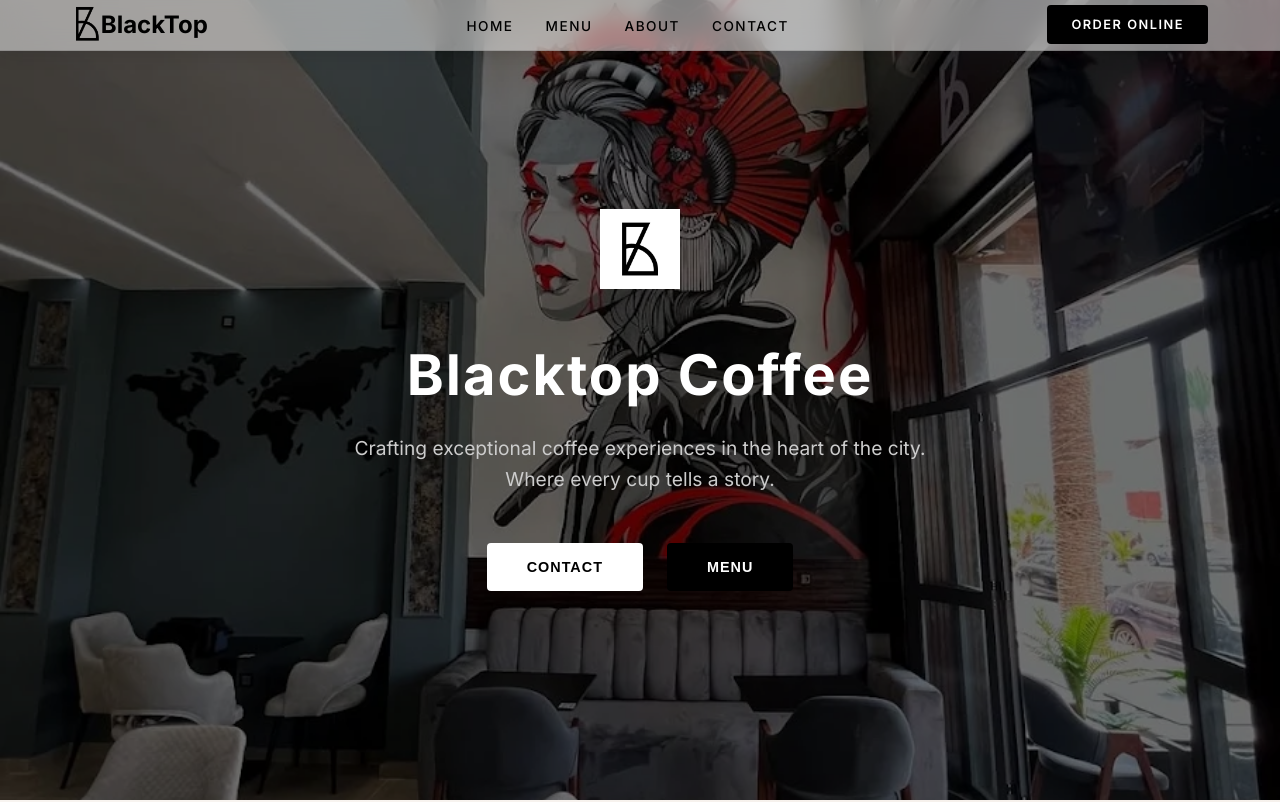
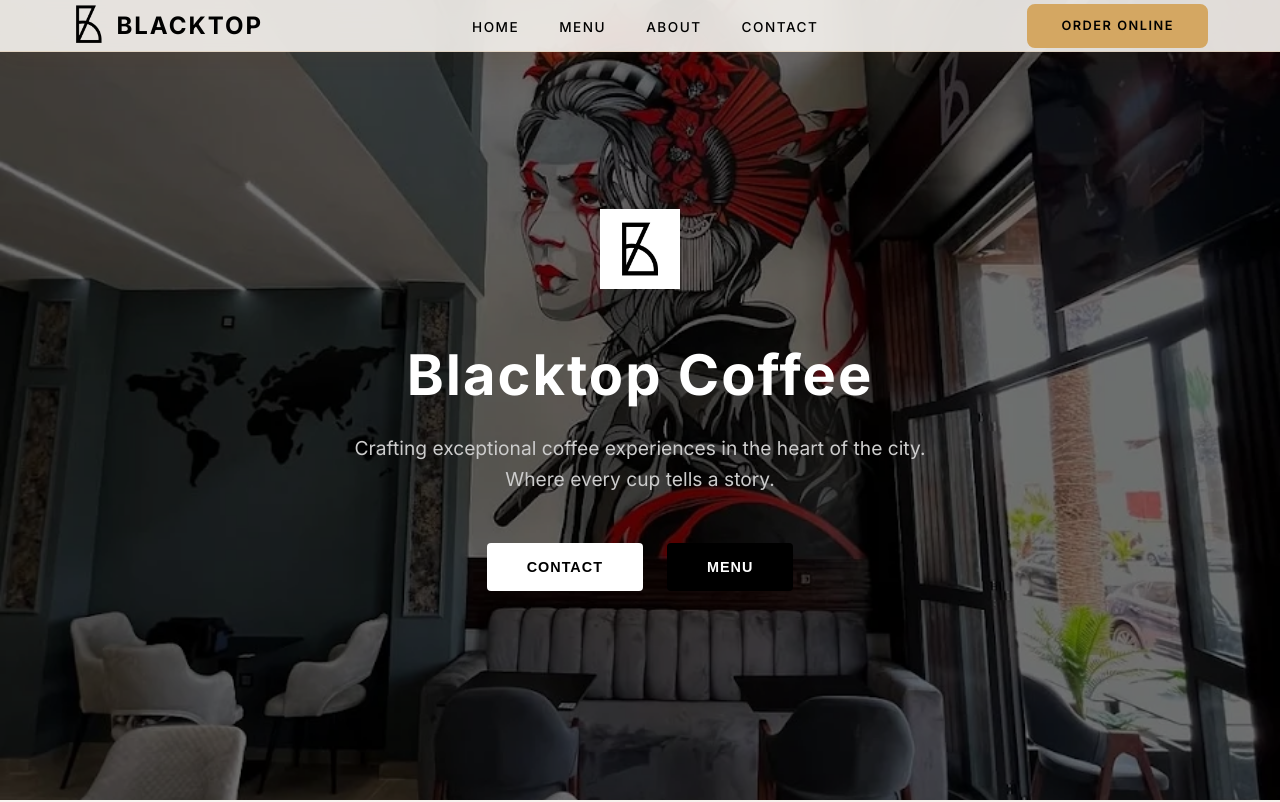
Before and after one commit to hddgpp/blackTopCaffe, a React (Vite) app in the folder black-top/: page / in a window 1280 px wide. Shown: the top 802 px of the page. Built offline with nearby package versions, Linux system fonts and the light colour scheme; no server answers.

Commit message:
improving the Navbar.css

```diff
--- a/black-top/src/components/Navbar/Navbar.css
+++ b/black-top/src/components/Navbar/Navbar.css
@@ -1,15 +1,16 @@
 .navbar {
-  background-color: rgb(255, 255, 255, 0.5);
-  backdrop-filter: blur(10px);
-  -webkit-backdrop-filter: blur(10px);
-  padding: 0.3rem 0;
+  background-color: rgba(248, 244, 240, 0.9);
+  backdrop-filter: blur(15px);
+  -webkit-backdrop-filter: blur(15px);
+  padding: 0.2rem 0;
   position: fixed;
   width: 100%;
   top: 0;
   z-index: 1000;
-  box-shadow: 0 2px 20px rgba(0, 0, 0, 0.1);
-  border-bottom: 1px solid rgba(0, 0, 0, 0.1);
+  box-shadow: 0 2px 30px rgba(139, 69, 19, 0.1);
+  border-bottom: 1px solid rgba(212, 167, 98, 0.2);
   font-family: 'Inter', -apple-system, BlinkMacSystemFont, 'Segoe UI', sans-serif;
+  transition: all 0.3s ease;
 }
 
 .nav-container {
@@ -24,18 +25,34 @@
 .nav-logo {
   display: flex;
   align-items: center;
+  gap: 0.75rem;
 }
 
 .logo-image {
-  height: 40px;
+  height: 45px;
   width: auto;
+  transition: transform 0.3s ease;
+}
+
+.logo-image:hover {
+  transform: translateY(-1px);
+}
+
+.nav-logo h2 {
+  color: #000000;
+  font-size: 1.5rem;
+  font-weight: 700;
+  letter-spacing: 2px;
+  text-transform: uppercase;
+  font-family: 'Inter', sans-serif;
+  margin: 0;
 }
 
 .logo-fallback {
-  color: #ffffff;
+  color: #000000;
   font-size: 1.5rem;
-  font-weight: 700; /* Bolder for logo */
-  letter-spacing: 3px; /* More spacing for modern look */
+  font-weight: 700;
+  letter-spacing: 2px;
   text-transform: uppercase;
   display: none;
   font-family: 'Inter', sans-serif;
@@ -48,7 +65,7 @@
 .nav-menu {
   display: flex;
   list-style: none;
-  gap: 2rem;
+  gap: 2.5rem;
   margin: 0;
   padding: 0;
 }
@@ -56,43 +73,72 @@
 .nav-link {
   color: #000000;
   text-decoration: none;
-  font-weight: 500; /* Medium weight for links */
-  transition: color 0.3s ease;
+  font-weight: 500;
+  transition: all 0.3s ease;
   text-transform: uppercase;
-  letter-spacing: 1.5px; /* Increased spacing */
-  font-size: 0.85rem; /* Slightly smaller for elegance */
+  letter-spacing: 1.5px;
+  font-size: 0.85rem;
   font-family: 'Inter', sans-serif;
+  padding: 0.5rem 0;
+  position: relative;
 }
 
 .nav-link:hover {
-  color: #666666;
+  color: #d4a762;
+}
+
+.nav-link::after {
+  content: '';
+  position: absolute;
+  bottom: 0;
+  left: 0;
+  width: 0;
+  height: 2px;
+  background-color: #d4a762;
+  transition: width 0.3s ease;
+}
+
+.nav-link:hover::after {
+  width: 100%;
 }
 
 .cta-button {
-  background-color: #000000;
-  color: #ffffff;
-  border: none;
-  padding: 0.75rem 1.5rem;
-  border-radius: 4px;
-  font-weight: 600; /* Semi-bold */
+  background-color: #d4a762;
+  color: #000000;
+  border: 2px solid #d4a762;
+  padding: 0.75rem 2rem;
+  border-radius: 8px;
+  font-weight: 600;
   cursor: pointer;
   transition: all 0.3s ease;
   text-transform: uppercase;
   letter-spacing: 1.5px;
   font-size: 0.8rem;
   font-family: 'Inter', sans-serif;
+  min-height: 44px;
 }
 
 .cta-button:hover {
-  background-color: #3333;
-  transform: translateY(-1px);
+  background-color: transparent;
+  color: #d4a762;
+  transform: translateY(-2px);
+  box-shadow: 0 4px 15px rgba(212, 167, 98, 0.3);
 }
 
-/* Mobile Styles */
+/* Mobile Toggle Styles */
 .nav-toggle {
   display: none;
   flex-direction: column;
   cursor: pointer;
+  background: none;
+  border: none;
+  padding: 0.5rem;
+  min-height: 44px;
+  min-width: 44px;
+  justify-content: center;
+  align-items: center;
+  position: relative;
+  z-index: 1001;
 }
 
 .bar {
@@ -100,29 +146,99 @@
   height: 2px;
   background-color: #000000;
   margin: 3px 0;
-  transition: 0.3s;
+  transition: all 0.3s cubic-bezier(0.68, -0.55, 0.265, 1.55);
+  border-radius: 2px;
+  transform-origin: center;
 }
 
-/* Mobile Responsive */
+/* Enhanced Hamburger to X Animation */
+.nav-toggle.active .bar:nth-child(1) {
+  transform: rotate(45deg) translate(6px, 6px);
+  background-color: #d4a762;
+}
+
+.nav-toggle.active .bar:nth-child(2) {
+  opacity: 0;
+  transform: scaleX(0);
+}
+
+.nav-toggle.active .bar:nth-child(3) {
+  transform: rotate(-45deg) translate(6px, -6px);
+  background-color: #d4a762;
+}
+
+/* Enhanced Mobile Responsive Design */
 @media screen and (max-width: 768px) {
+  .navbar {
+    padding: 0.4rem 0;
+  }
+
+  .nav-container {
+    padding: 0 1.5rem;
+    position: relative;
+  }
+
+  .nav-logo {
+    gap: 0.5rem;
+  }
+
+  .nav-logo h2 {
+    font-size: 1.3rem;
+    letter-spacing: 1.5px;
+  }
+
+  .logo-image {
+    height: 38px;
+  }
+
   .nav-menu {
     position: fixed;
     left: -100%;
-    top: 70px;
+    top: 100%;
     flex-direction: column;
-    background-color: rgba(255, 255, 255, 0.95);
-    backdrop-filter: blur(10px);
-    -webkit-backdrop-filter: blur(10px);
+    background-color: rgba(248, 244, 240, 0.98);
+    backdrop-filter: blur(20px);
+    -webkit-backdrop-filter: blur(20px);
     width: 100%;
+    height: calc(100vh - 100%);
     text-align: center;
-    transition: 0.3s;
-    box-shadow: 0 10px 27px rgba(0, 0, 0, 0.1);
+    transition: 0.3s ease;
+    box-shadow: 0 10px 30px rgba(139, 69, 19, 0.1);
     padding: 2rem 0;
-    gap: 1.5rem;
+    gap: 0;
+    border-top: 1px solid rgba(212, 167, 98, 0.2);
+    margin: 0;
+    overflow-y: auto;
   }
 
   .nav-menu.active {
     left: 0;
+  }
+
+  .nav-item {
+    width: 100%;
+    border-bottom: 1px solid rgba(212, 167, 98, 0.1);
+  }
+
+  .nav-item:last-child {
+    border-bottom: none;
+  }
+
+  .nav-link {
+    font-size: 1.1rem;
+    padding: 1.25rem 0;
+    display: block;
+    width: 100%;
+    font-weight: 600;
+    letter-spacing: 2px;
+    min-height: 60px;
+    display: flex;
+    align-items: center;
+    justify-content: center;
+  }
+
+  .nav-link::after {
+    display: none;
   }
 
   .nav-toggle {
@@ -133,7 +249,85 @@
     display: none;
   }
 
+  /* Show CTA button in mobile menu */
+  .nav-cta-mobile {
+    display: none;
+  }
+
+  .nav-menu.active ~ .nav-cta-mobile {
+    display: block;
+    position: fixed;
+    bottom: 2rem;
+    left: 50%;
+    transform: translateX(-50%);
+    width: 90%;
+    max-width: 300px;
+    z-index: 1002;
+  }
+
+  .nav-menu.active ~ .nav-cta-mobile .cta-button {
+    width: 100%;
+    font-size: 1rem;
+    padding: 1.25rem 2rem;
+    min-height: 54px;
+  }
+}
+
+/* Small mobile optimization */
+@media screen and (max-width: 480px) {
+  .nav-container {
+    padding: 0 1rem;
+  }
+
   .logo-image {
     height: 35px;
   }
+
+  .nav-logo h2 {
+    font-size: 1.2rem;
+    letter-spacing: 1px;
+  }
+
+  .nav-menu {
+    top: 100%;
+    height: calc(100vh - 100%);
+    padding: 1.5rem 0;
+  }
+
+  .nav-link {
+    font-size: 1rem;
+    padding: 1.1rem 0;
+    min-height: 55px;
+  }
+
+  .bar {
+    width: 22px;
+  }
 }
+
+/* Extra small devices */
+@media screen and (max-width: 360px) {
+  .nav-logo h2 {
+    font-size: 1.1rem;
+  }
+
+  .logo-image {
+    height: 32px;
+  }
+
+  .nav-container {
+    padding: 0 0.75rem;
+  }
+}
+
+/* Scrolled state for navbar */
+.navbar.scrolled {
+  background-color: rgba(248, 244, 240, 0.95);
+  box-shadow: 0 2px 40px rgba(139, 69, 19, 0.15);
+  padding: 0.3rem 0;
+}
+
+/* Prevent body scroll when mobile menu is open */
+body.menu-open {
+  overflow: hidden;
+}
```
